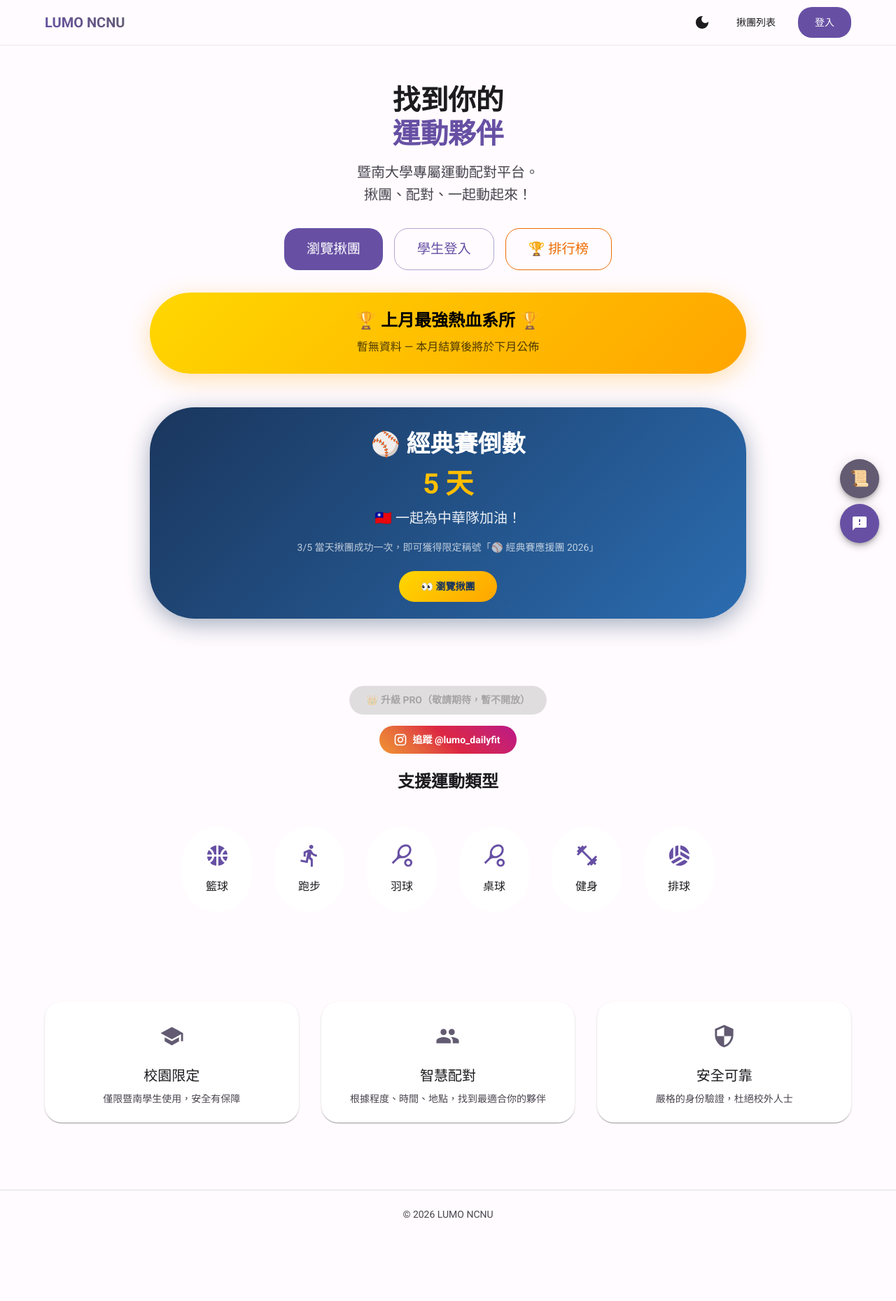
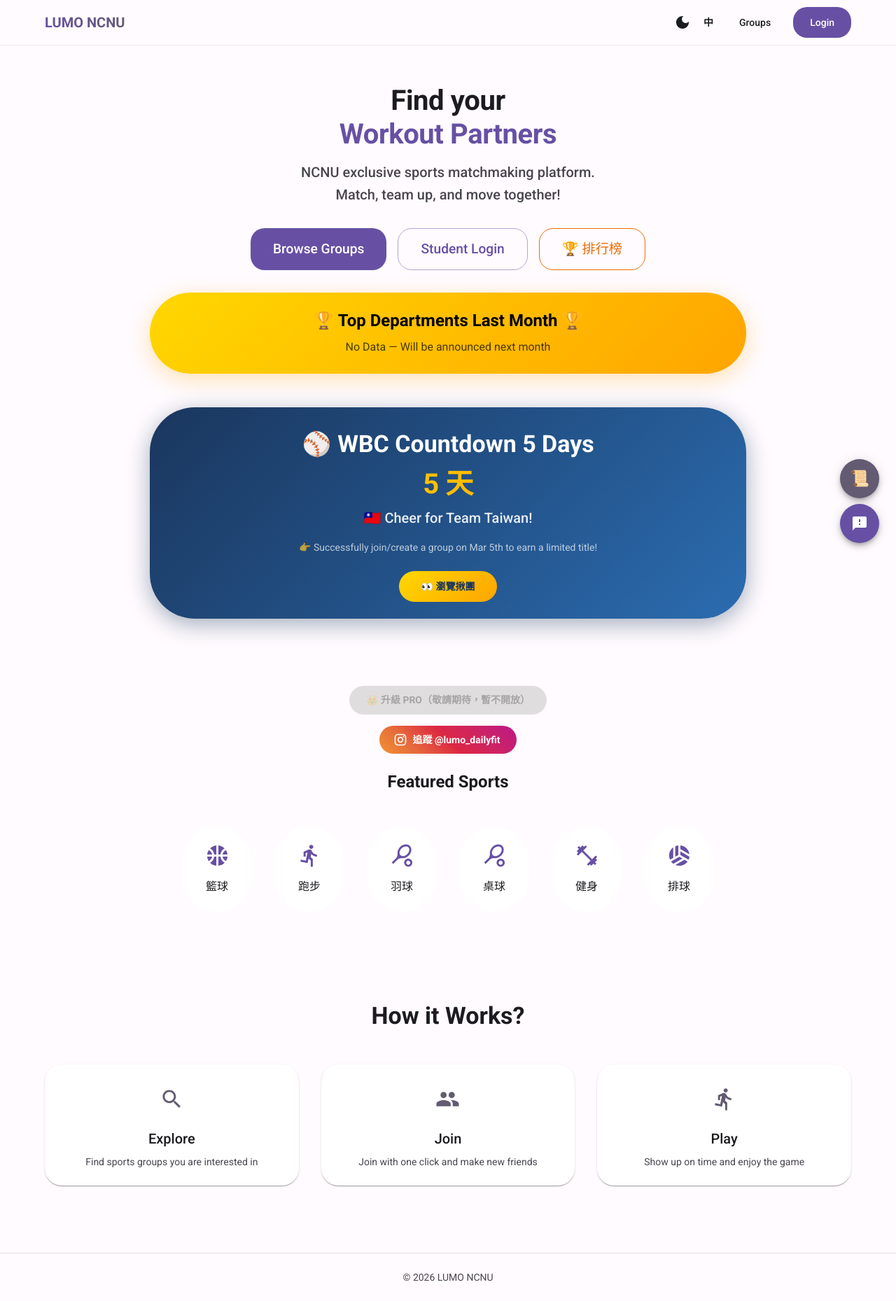
Before and after one commit to DONGHANK-001/lumo-ncnu, a Next.js app in the folder frontend/: page / in a window 1280 px wide. Shown: the whole page at 70% size. Before the commit the page ends 1769 px from the top, so only its background shows below. Built offline with nearby package versions, Linux system fonts and the light colour scheme; no server answers.

Commit message:
feat: add i18n support and LanguageContext to homepage

```diff
--- a/frontend/src/app/page.tsx
+++ b/frontend/src/app/page.tsx
@@ -36,6 +36,7 @@ import {
     DarkMode,
     LightMode,
     Instagram,
+    Search,
     SportsVolleyball,
     Feedback
 } from '@mui/icons-material';
@@ -46,6 +47,7 @@ import { useWakeupBackend } from '@/hooks/useWakeupBackend';
 import { useServiceWorker } from '@/hooks/useServiceWorker';
 import { useState, useEffect } from 'react';
 import { useThemeMode } from '@/theme/ThemeModeContext';
+import { useLanguage } from '@/i18n/LanguageContext';
 import { getSocket } from '@/lib/socket';
 import OnboardingDialog from './components/OnboardingDialog';
 import { DISCLAIMER_TEXT } from './components/OnboardingDialog';
@@ -72,6 +74,7 @@ export default function LandingPage() {
     const theme = useTheme();
     const { user, loading, error, signIn, getToken, refreshUser } = useAuth();
     const { mode, toggleMode } = useThemeMode();
+    const { t, language, toggleLanguage } = useLanguage();
     const [showError, setShowError] = useState(false);
 
     // 預先喚醒後端 (Render 冷啟動優化)
@@ -208,7 +211,7 @@ export default function LandingPage() {
                     <Toolbar disableGutters sx={{ justifyContent: 'space-between' }}>
                         <Stack direction="row" alignItems="center" spacing={1} component={Link} href="/" sx={{ textDecoration: 'none', color: 'inherit' }}>
                             <Typography variant="h6" fontWeight="bold" sx={{ background: `linear-gradient(45deg, ${theme.palette.primary.main}, ${theme.palette.secondary.main})`, backgroundClip: 'text', WebkitTextFillColor: 'transparent' }}>
-                                LUMO NCNU
+                                {t('appName')}
                             </Typography>
                         </Stack>
 
@@ -218,19 +221,30 @@ export default function LandingPage() {
                                     onClick={toggleMode}
                                     size="small"
                                     sx={{
-                                        mr: 1,
                                         color: 'text.primary',
                                     }}
                                 >
                                     {mode === 'dark' ? <LightMode /> : <DarkMode />}
                                 </IconButton>
                             )}
+                            <IconButton
+                                onClick={toggleLanguage}
+                                size="small"
+                                sx={{
+                                    mr: 1,
+                                    color: 'text.primary',
+                                }}
+                            >
+                                <Typography variant="body2" fontWeight="bold">
+                                    {language === 'zh' ? 'EN' : '中'}
+                                </Typography>
+                            </IconButton>
                             <Button
                                 component={Link}
                                 href="/groups"
                                 sx={{ color: 'text.primary' }}
                             >
-                                揪團列表
+                                {t('groupList')}
                             </Button>
 
                             {loading ? (
@@ -242,10 +256,10 @@ export default function LandingPage() {
                                     variant="outlined"
                                     sx={{ borderRadius: 4 }}
                                 >
-                                    {user.nickname || '我的帳號'}
+                                    {user.nickname || t('myAccount')}
                                 </Button>
                             ) : (
-                                <Button variant="contained" onClick={signIn}>登入</Button>
+                                <Button variant="contained" onClick={signIn}>{t('login')}</Button>
                             )}
                         </Stack>
                     </Toolbar>
@@ -257,12 +271,12 @@ export default function LandingPage() {
                 {/* Background Blobs (Optional: Recreate with Box or keep CSS) */}
                 <Container maxWidth="md" sx={{ textAlign: 'center', position: 'relative', zIndex: 1 }}>
                     <Typography variant="h2" gutterBottom component="h1" fontWeight="bold">
-                        找到你的 <br />
-                        <Box component="span" sx={{ color: 'primary.main' }}>運動夥伴</Box>
+                        {t('heroTitle1')} <br />
+                        <Box component="span" sx={{ color: 'primary.main' }}>{t('heroTitle2')}</Box>
                     </Typography>
                     <Typography variant="h6" color="text.secondary" paragraph sx={{ mb: 4 }}>
-                        暨南大學專屬運動配對平台。<br />
-                        揪團、配對、一起動起來！
+                        {t('heroSubtitle1')}<br />
+                        {t('heroSubtitle2')}
                     </Typography>
 
                     <Stack direction={{ xs: 'column', sm: 'row' }} spacing={2} justifyContent="center">
@@ -273,7 +287,7 @@ export default function LandingPage() {
                             href="/groups"
                             sx={{ fontSize: '1.2rem', py: 1.5, px: 4 }}
                         >
-                            瀏覽揪團
+                            {t('browseGroups')}
                         </Button>
                         {!user ? (
                             <Button
@@ -282,7 +296,7 @@ export default function LandingPage() {
                                 onClick={signIn}
                                 sx={{ fontSize: '1.2rem', py: 1.5, px: 4 }}
                             >
-                                學生登入
+                                {t('studentLogin')}
                             </Button>
                         ) : (
                             <Button
@@ -292,7 +306,7 @@ export default function LandingPage() {
                                 href="/create"
                                 sx={{ fontSize: '1.2rem', py: 1.5, px: 4 }}
                             >
-                                發起揪團
+                                {t('createGroup')}
                             </Button>
                         )}
                         <Button
@@ -318,7 +332,7 @@ export default function LandingPage() {
                 }}>
                     <CardContent sx={{ textAlign: 'center', py: 3 }}>
                         <Typography variant="h5" fontWeight="900" gutterBottom>
-                            🏆 上月最強熱血系所 🏆
+                            {t('lastMonthHonor')}
                         </Typography>
                         {lastMonthTopDepts.length >= 3 ? (
                             <Stack direction={{ xs: 'column', sm: 'row' }} spacing={2} justifyContent="center" alignItems="center" sx={{ mt: 2 }}>
@@ -334,7 +348,7 @@ export default function LandingPage() {
                             </Stack>
                         ) : (
                             <Typography variant="subtitle1" sx={{ mt: 1, opacity: 0.7 }}>
-                                暫無資料 — 本月結算後將於下月公佈
+                                {t('noData')}
                             </Typography>
                         )}
                     </CardContent>
@@ -366,7 +380,7 @@ export default function LandingPage() {
                         }}>
                             <CardContent sx={{ textAlign: 'center', py: 4 }}>
                                 <Typography variant="h4" fontWeight="900" gutterBottom>
-                                    ⚾ {isEventDay ? '經典賽開打！' : '經典賽倒數'}
+                                    {isEventDay ? '⚾ 經典賽開打！' : t('wbcCountdown', { days: daysLeft })}
                                 </Typography>
                                 {!isEventDay && (
                                     <Typography variant="h2" fontWeight="900" sx={{
@@ -379,12 +393,12 @@ export default function LandingPage() {
                                     </Typography>
                                 )}
                                 <Typography variant="h6" sx={{ opacity: 0.9, mt: 1 }}>
-                                    🇹🇼 一起為中華隊加油！
+                                    {t('wbcTitle')}
                                 </Typography>
                                 <Typography variant="body2" sx={{ opacity: 0.7, mt: 2 }}>
                                     {isEventDay
                                         ? '🎉 今日揪團成功即可獲得「⚾ 經典賽應援團 2026」限定稱號！'
-                                        : '3/5 當天揪團成功一次，即可獲得限定稱號「⚾ 經典賽應援團 2026」'}
+                                        : t('wbcDetail')}
                                 </Typography>
                                 <Button
                                     variant="contained"
@@ -439,7 +453,7 @@ export default function LandingPage() {
                         追蹤 @lumo_dailyfit
                     </Button>
                 </Box>
-                <Typography variant="h5" fontWeight="bold" textAlign="center" mb={6}>支援運動類型</Typography>
+                <Typography variant="h5" fontWeight="bold" textAlign="center" mb={6}>{t('featuredSports')}</Typography>
                 <Stack direction="row" flexWrap="wrap" justifyContent="center" gap={4}>
                     {SPORTS.map((sport) => (
                         <Paper
@@ -463,11 +477,12 @@ export default function LandingPage() {
 
             {/* Features */}
             <Container maxWidth="lg" sx={{ py: 8 }}>
+                <Typography variant="h4" fontWeight="bold" textAlign="center" mb={6}>{t('howItWorks')}</Typography>
                 <Grid container spacing={4}>
                     {[
-                        { icon: <School fontSize="large" />, title: '校園限定', desc: '僅限暨南學生使用，安全有保障' },
-                        { icon: <Group fontSize="large" />, title: '智慧配對', desc: '根據程度、時間、地點，找到最適合你的夥伴' },
-                        { icon: <Security fontSize="large" />, title: '安全可靠', desc: '嚴格的身份驗證，杜絕校外人士' },
+                        { icon: <Search fontSize="large" />, title: t('step1Title'), desc: t('step1Desc') },
+                        { icon: <Group fontSize="large" />, title: t('step2Title'), desc: t('step2Desc') },
+                        { icon: <DirectionsRun fontSize="large" />, title: t('step3Title'), desc: t('step3Desc') },
                     ].map((feature, idx) => (
                         <Grid size={{ xs: 12, md: 4 }} key={idx}>
                             <Card sx={{ height: '100%', bgcolor: 'background.paper' }}>
@@ -600,28 +615,26 @@ export default function LandingPage() {
             </Dialog>
             {/* Terms Dialog */}
             <Dialog open={termsOpen} onClose={() => setTermsOpen(false)} maxWidth="sm" fullWidth scroll="paper">
-                <DialogTitle sx={{ fontWeight: 'bold' }}>📜 服務條款與免責聲明</DialogTitle>
+                <DialogTitle sx={{ fontWeight: 'bold' }}>{t('termsAndDisclaimer')}</DialogTitle>
                 <DialogContent dividers>
                     <Box sx={{ whiteSpace: 'pre-wrap', lineHeight: 1.8, fontSize: '0.85rem' }}>
                         {DISCLAIMER_TEXT}
                     </Box>
                     {user?.disclaimerAcceptedAt && (
                         <Box sx={{ mt: 3, p: 2, bgcolor: 'action.hover', borderRadius: 2 }}>
-                            <Typography variant="body2" color="text.secondary">
-                                ✅ 您已於 <strong>{new Date(user.disclaimerAcceptedAt).toLocaleString('zh-TW', { year: 'numeric', month: '2-digit', day: '2-digit', hour: '2-digit', minute: '2-digit' })}</strong> 同意此條款
-                            </Typography>
+                            <Typography variant="body2" color="text.secondary" dangerouslySetInnerHTML={{ __html: t('agreedOn', { date: new Date(user.disclaimerAcceptedAt).toLocaleString(language === 'zh' ? 'zh-TW' : 'en-US', { year: 'numeric', month: '2-digit', day: '2-digit', hour: '2-digit', minute: '2-digit' }) }) }} />
                         </Box>
                     )}
                 </DialogContent>
                 <DialogActions>
-                    <Button onClick={() => setTermsOpen(false)}>關閉</Button>
+                    <Button onClick={() => setTermsOpen(false)}>{t('close')}</Button>
                 </DialogActions>
             </Dialog>
 
             {/* Footer */}
             <Box sx={{ py: 3, textAlign: 'center', borderTop: '1px solid', borderColor: 'divider', mt: 4 }}>
                 <Typography variant="body2" color="text.secondary">
-                    © 2026 LUMO NCNU
+                    {t('copyRight')}
                 </Typography>
             </Box>
         </Box>
--- /dev/null
+++ b/frontend/src/i18n/LanguageContext.tsx
@@ -0,0 +1,72 @@
+'use client';
+
+import React, { createContext, useContext, useState, useEffect } from 'react';
+import { translations, Language, TranslationKey } from './translations';
+
+interface LanguageContextType {
+    language: Language;
+    toggleLanguage: () => void;
+    setLanguage: (lang: Language) => void;
+    t: (key: TranslationKey, params?: Record<string, string | number>) => string;
+}
+
+const LanguageContext = createContext<LanguageContextType | undefined>(undefined);
+
+export function LanguageProvider({ children }: { children: React.ReactNode }) {
+    const [language, setLanguage] = useState<Language>('zh');
+    const [mounted, setMounted] = useState(false);
+
+    useEffect(() => {
+        const savedLang = localStorage.getItem('lumo_language') as Language;
+        if (savedLang && (savedLang === 'zh' || savedLang === 'en')) {
+            setLanguage(savedLang);
+        } else {
+            // Check browser language
+            const browserLang = navigator.language.startsWith('zh') ? 'zh' : 'en';
+            setLanguage(browserLang);
+        }
+        setMounted(true);
+    }, []);
+
+    const toggleLanguage = () => {
+        setLanguage((prev) => {
+            const nextLang = prev === 'zh' ? 'en' : 'zh';
+            localStorage.setItem('lumo_language', nextLang);
+            return nextLang;
+        });
+    };
+
+    const handleSetLanguage = (lang: Language) => {
+        localStorage.setItem('lumo_language', lang);
+        setLanguage(lang);
+    };
+
+    const t = (key: TranslationKey, params?: Record<string, string | number>): string => {
+        let text = translations[language][key] || translations['zh'][key] || key;
+
+        if (params) {
+            Object.entries(params).forEach(([k, v]) => {
+                text = text.replace(`{${k}}`, String(v));
+            });
+        }
+
+        return text;
+    };
+
+    // prevent hydration mismatch issues by rendering children but using default 'zh'
+    // The language will update to localStorage value upon client mount via useEffect.
+
+    return (
+        <LanguageContext.Provider value={{ language, toggleLanguage, setLanguage: handleSetLanguage, t }}>
+            {children}
+        </LanguageContext.Provider>
+    );
+}
+
+export function useLanguage() {
+    const context = useContext(LanguageContext);
+    if (context === undefined) {
+        throw new Error('useLanguage must be used within a LanguageProvider');
+    }
+    return context;
+}
--- /dev/null
+++ b/frontend/src/i18n/translations.ts
@@ -0,0 +1,71 @@
+export const translations = {
+    zh: {
+        appName: 'LUMO NCNU',
+        groupList: '揪團列表',
+        login: '登入',
+        myAccount: '我的帳號',
+        heroTitle1: '找到你的',
+        heroTitle2: '運動夥伴',
+        heroSubtitle1: '暨南大學專屬運動配對平台。',
+        heroSubtitle2: '揪團、配對、一起動起來！',
+        browseGroups: '瀏覽揪團',
+        studentLogin: '學生登入',
+        createGroup: '發起揪團',
+        learnMore: '了解更多',
+        howItWorks: '如何運作？',
+        step1Title: '探索',
+        step1Desc: '尋找校內有興趣的運動揪團',
+        step2Title: '加入',
+        step2Desc: '一鍵報名，認識新球友',
+        step3Title: '出發',
+        step3Desc: '準時赴約，享受運動的樂趣',
+        featuredSports: '熱門運動',
+        lastMonthHonor: '🏆 上月最強熱血系所 🏆',
+        noData: '暫無資料 — 本月結算後將於下月公佈',
+        wbcCountdown: '⚾ 經典賽倒數 {days} 天',
+        wbcTitle: '🇹🇼 一起為中華隊加油！',
+        wbcDetail: '👉 3/5 經典賽當日成功揪團 1 次，即可獲得限定稱號！',
+        termsFab: '服務條款',
+        termsAndDisclaimer: '📜 服務條款與免責聲明',
+        close: '關閉',
+        loading: '載入中...',
+        agreedOn: '✅ 您已於 <strong>{date}</strong> 同意此條款',
+        copyRight: '© 2026 LUMO NCNU',
+    },
+    en: {
+        appName: 'LUMO NCNU',
+        groupList: 'Groups',
+        login: 'Login',
+        myAccount: 'My Account',
+        heroTitle1: 'Find your',
+        heroTitle2: 'Workout Partners',
+        heroSubtitle1: 'NCNU exclusive sports matchmaking platform.',
+        heroSubtitle2: 'Match, team up, and move together!',
+        browseGroups: 'Browse Groups',
+        studentLogin: 'Student Login',
+        createGroup: 'Create Group',
+        learnMore: 'Learn More',
+        howItWorks: 'How it Works?',
+        step1Title: 'Explore',
+        step1Desc: 'Find sports groups you are interested in',
+        step2Title: 'Join',
+        step2Desc: 'Join with one click and make new friends',
+        step3Title: 'Play',
+        step3Desc: 'Show up on time and enjoy the game',
+        featuredSports: 'Featured Sports',
+        lastMonthHonor: '🏆 Top Departments Last Month 🏆',
+        noData: 'No Data — Will be announced next month',
+        wbcCountdown: '⚾ WBC Countdown {days} Days',
+        wbcTitle: '🇹🇼 Cheer for Team Taiwan!',
+        wbcDetail: '👉 Successfully join/create a group on Mar 5th to earn a limited title!',
+        termsFab: 'Terms',
+        termsAndDisclaimer: '📜 Terms of Service & Disclaimer',
+        close: 'Close',
+        loading: 'Loading...',
+        agreedOn: '✅ You agreed to these terms on <strong>{date}</strong>',
+        copyRight: '© 2026 LUMO NCNU',
+    }
+};
+
+export type Language = 'zh' | 'en';
+export type TranslationKey = keyof typeof translations.zh;
```
Also changed, not shown: frontend/src/app/layout.tsx (+6 -2 lines).
